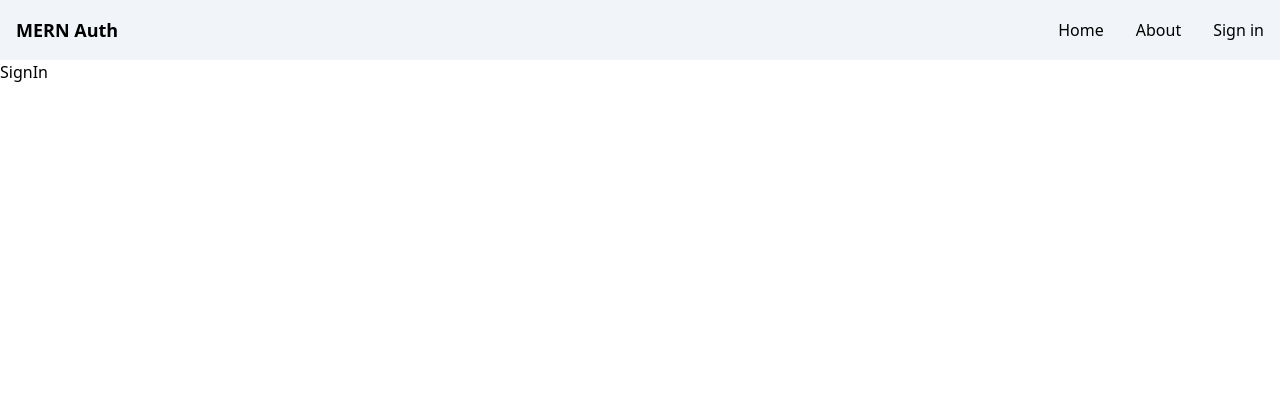
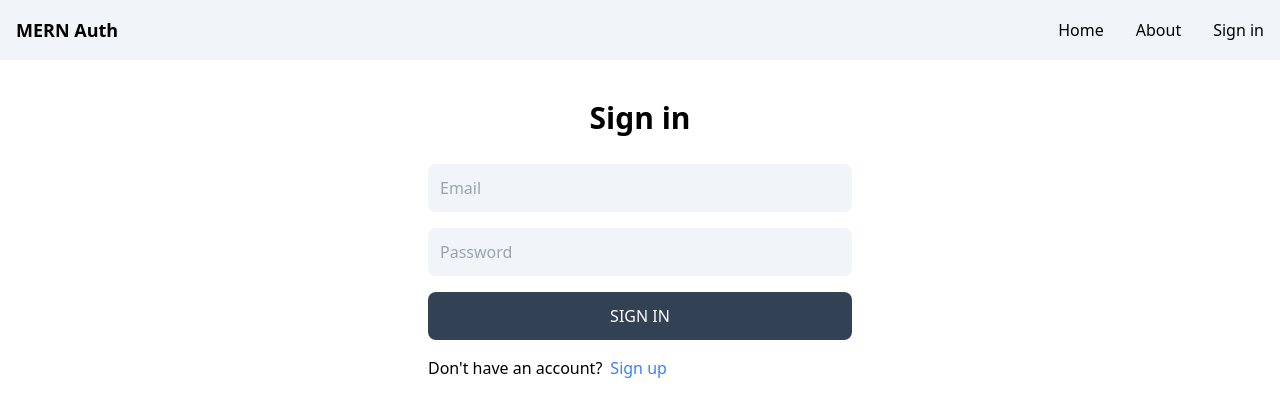
Before and after one commit to Salgaduwml/mern-auth, a React (Vite) app in the folder client/: page /sign-in in a window 1280 px wide. Shown: the top 416 px of the page. Built offline with nearby package versions, Linux system fonts and the light colour scheme.

Commit message:
complete the sign in page functionality

```diff
--- a/client/src/pages/SignIn.jsx
+++ b/client/src/pages/SignIn.jsx
@@ -1,3 +1,86 @@
+import { useState } from "react";
+import { Link, useNavigate } from "react-router-dom";
+
 export default function SignIn() {
-  return <div>SignIn</div>;
+  const [formData, setFormData] = useState({});
+  const [error, setError] = useState(false);
+  const [loading, setLoading] = useState(false);
+
+  const navigate = useNavigate();
+
+  const handleChange = (event) => {
+    const { id, value } = event.target;
+    setFormData((prev) => {
+      return {
+        ...prev,
+        [id]: value,
+      };
+    });
+  };
+
+  const handleSubmit = async (event) => {
+    event.preventDefault();
+    try {
+      setLoading(true);
+      setError(false);
+      const res = await fetch("/api/auth/signin", {
+        method: "POST",
+        headers: {
+          "Content-Type": "application/json",
+        },
+        body: JSON.stringify(formData),
+      });
+      const data = await res.json();
+      if (res.ok) {
+        console.log(data);
+        setLoading(false);
+        navigate("/");
+      } else {
+        setError(true);
+        setLoading(false);
+      }
+    } catch (error) {
+      setError(true);
+      setLoading(false);
+    }
+  };
+
+  return (
+    <div className="p-3 max-w-md mx-auto">
+      <h1 className="text-center text-3xl font-semibold my-7">Sign in</h1>
+      <form onSubmit={handleSubmit} className="flex flex-col gap-4">
+        <input
+          type="email"
+          id="email"
+          value={formData.email}
+          className="bg-slate-100 p-3 rounded-lg"
+          placeholder="Email"
+          onChange={handleChange}
+        />
+        <input
+          type="password"
+          id="password"
+          value={formData.password}
+          className="bg-slate-100 p-3 rounded-lg"
+          placeholder="Password"
+          onChange={handleChange}
+        />
+        <button
+          disabled={loading}
+          className="bg-slate-700 text-white p-3 rounded-lg uppercase hover:opacity-90 disabled:opacity-80"
+        >
+          {loading ? "Loading..." : "Sign in"}
+        </button>
+      </form>
+      <div className="flex gap-2 mt-4">
+        <p>Don&apos;t have an account?</p>
+        <Link to="/sign-up">
+          <span className="text-blue-500">Sign up</span>
+        </Link>
+      </div>
+      {error && (
+        <p className="text-red-500 mt-3 font-semibold">Something went wrong</p>
+      )}
+    </div>
+  );
 }
--- a/client/src/pages/SignUp.jsx
+++ b/client/src/pages/SignUp.jsx
@@ -1,10 +1,12 @@
 import { useState } from "react";
-import { Link } from "react-router-dom";
+import { Link, useNavigate } from "react-router-dom";
 
 export default function SignUp() {
   const [formData, setFormData] = useState({});
   const [error, setError] = useState(false);
   const [loading, setLoading] = useState(false);
+
+  const navigate = useNavigate();
 
   const handleChange = (event) => {
     const { id, value } = event.target;
@@ -32,6 +34,7 @@
       if (res.ok) {
         console.log(data);
         setLoading(false);
+        navigate("/");
       } else {
         setError(true);
         setLoading(false);
```
